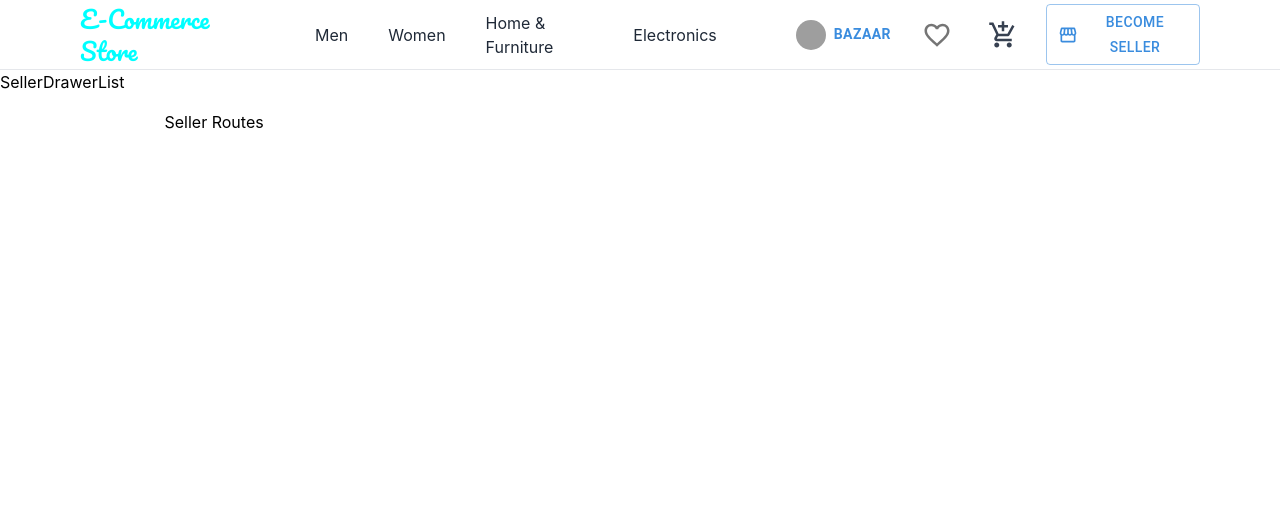
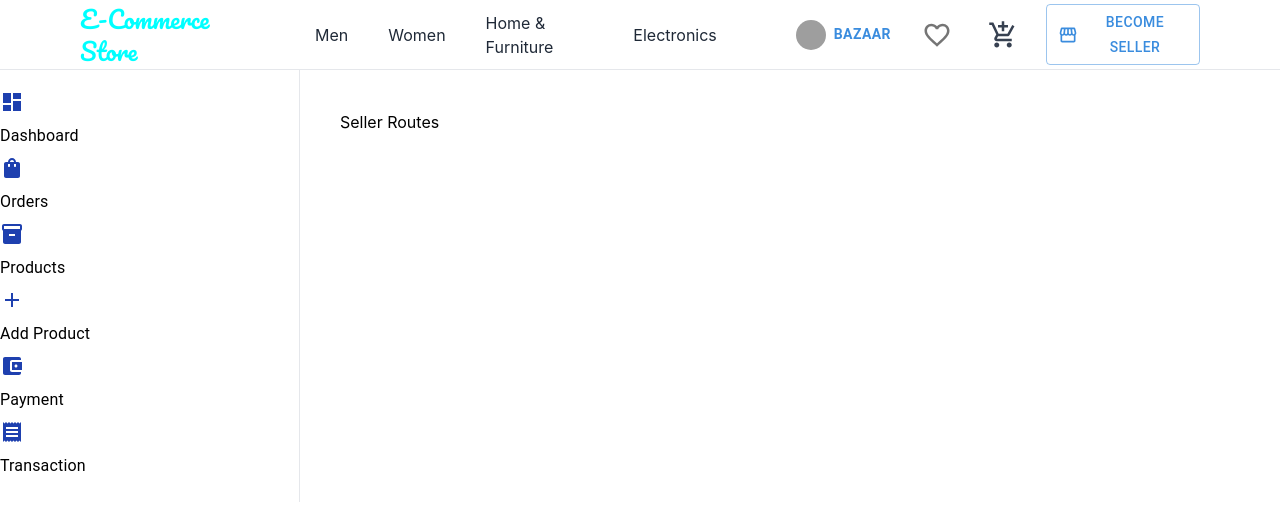
Before and after one commit to shubhcoding01/ecomproject, a React (Create React App) app: page /seller in a window 1280 px wide. Shown: the top 510 px of the page. Built offline with nearby package versions, Linux system fonts and the light colour scheme; grey boxes are pictures that could not be loaded; some icons are missing.

Commit message:
Add toggleDrawer prop to SellerDrawerList in SellerDashboard component

```diff
--- a/src/seller/pages/SellerDashboard/SellerDashboard.tsx
+++ b/src/seller/pages/SellerDashboard/SellerDashboard.tsx
@@ -1,12 +1,14 @@
 import React from 'react'
+import SellerDrawerList from '../../components/SellerDrawerList/SellerDrawerList'
 
 const SellerDashboard = () => {
+  const toggleDrawer = () => {}
   return (
     <div>
         <div className='lg:flex lg:h-[90vh]'>
 
             <section className="hidden lg:block h-full">
-                SellerDrawerList
+                <SellerDrawerList toggleDrawer={toggleDrawer}/>
             </section>
             <section className="p-10 w-full lg:w-[80%] overflow-y-auto">
                 Seller Routes
```
